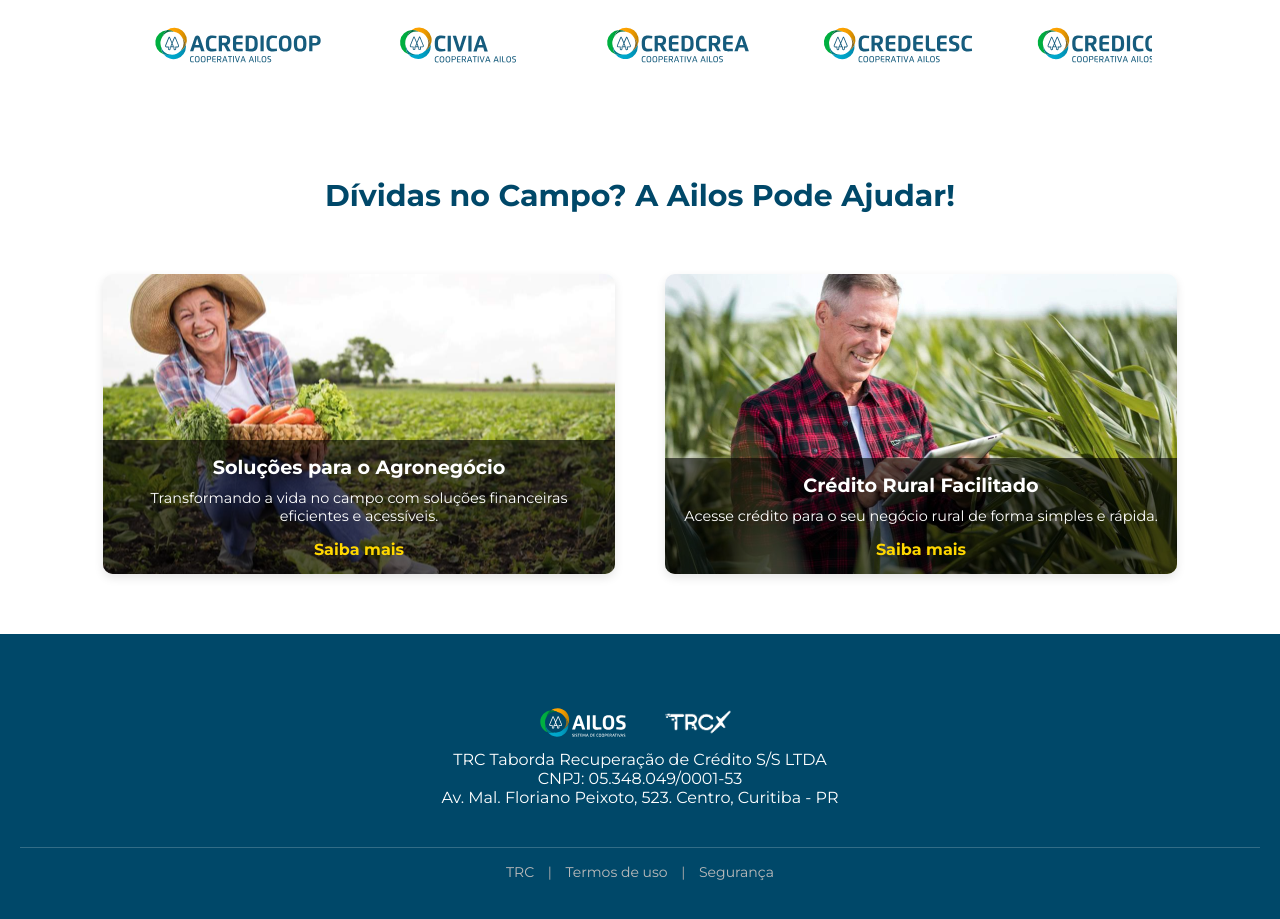
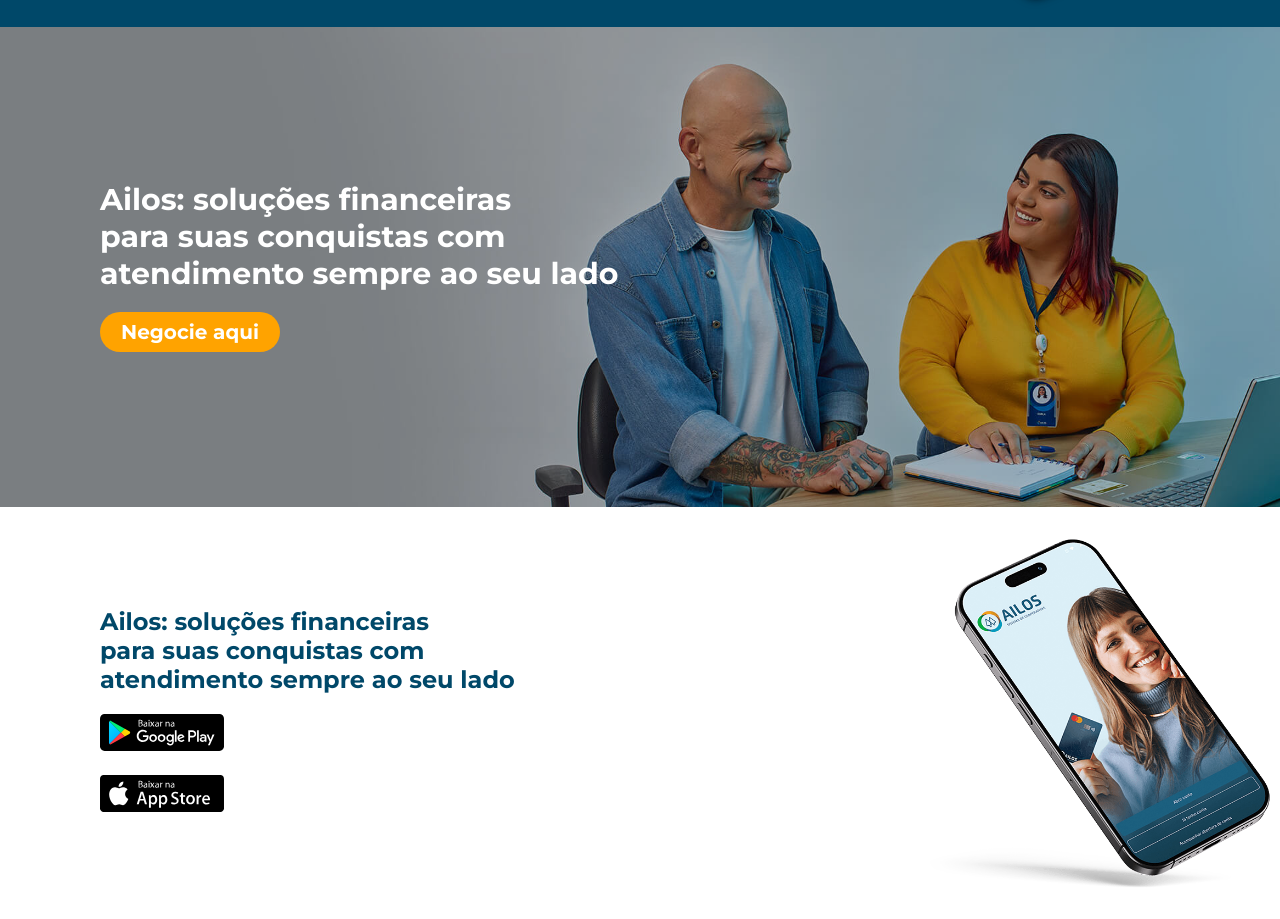
Before and after one commit to jhozera/ailos, a plain HTML site: page index.html in a window 1280 px wide. Shown: the part 2368-3287 px from the top of the page. Drawn offline with Linux system fonts and the light colour scheme.

Commit message:
Add files via upload

```diff
--- a/index.html
+++ b/index.html
@@ -103,10 +103,46 @@
 
         <section class="cartoes">
             <div class="textt">
-               <h2>Caminho rápido para<br> regularização do seu<br> cartão Ailos</h2>
+               <h2>Caminho rápido para<br> regularização do seu cartão Ailos</h2>
                 <a href="#site">Negocie aqui</a>
             </div>
             <img src="./imagem/Banner cartao.png">
+        </section>
+
+        <section>
+            <div class="banner-desp">
+                <img src="./imagem/banner emprestimo.jpg" alt="Banner" class="banner-img">
+                <div class="texte">
+                    <h1>Ailos: soluções financeiras<br> para suas conquistas com <br> atendimento sempre ao seu lado</h1>
+                    <a href="#site">Negocie aqui</a>
+                </div>
+            </div>
+        </section>
+
+        <section>
+            <div class="banner-mobile">
+                <img src="./imagem/ailos emprestimo mobile.jpg" alt="Banner" class="banner-img">
+                <div class="texte">
+                    <h1>Ailos: soluções financeiras<br> para suas conquistas com <br> atendimento sempre ao seu lado</h1>
+                    <a href="#site">Negocie aqui</a>
+                </div>
+            </div>
+        </section>
+
+        <section>
+            <div class="banner-app">
+                <div class="textte">
+                    <h1>Ailos: soluções financeiras<br> para suas conquistas com <br> atendimento sempre ao seu lado</h1>
+
+        <a href="https://play.google.com/store/apps/details?id=br.coop.cecred.cecredmobile&hl=pt_BR">
+            <img src="imagem/googleplay.svg">
+         </a>
+         <a href="https://apps.apple.com/br/app/ailos-cooperativas-de-cr%C3%A9dito/id942967288">
+             <img src="imagem/appstore.svg">
+         </a>
+                </div>
+                <img src="./imagem/celular app.png" alt="Banner" class="banner-img">
+            </div>
         </section>
 
         <section class="carousel-container">
@@ -157,6 +193,22 @@
                         <a href="#">Saiba mais</a>
                     </div>
                 </div>
+                <div class="rural3">
+                    <img src="./imagem/trator1.png" alt="Imagem Rural 1">
+                    <div class="overlay">
+                        <h3>Crédito Rural Facilitado</h3>
+                        <p>Acesse crédito para o seu negócio rural de forma simples e rápida.</p>
+                        <a href="#">Saiba mais</a>
+                    </div>
+                </div>
+                <div class="rural4">
+                    <img src="./imagem/trator.png" alt="Imagem Rural 1">
+                    <div class="overlay">
+                        <h3>Crédito Rural Facilitado</h3>
+                        <p>Acesse crédito para o seu negócio rural de forma simples e rápida.</p>
+                        <a href="#">Saiba mais</a>
+                    </div>
+                </div>
             </div>
         </section>
 
--- a/style.css
+++ b/style.css
@@ -167,7 +167,7 @@ body {
 .cartoes{
     display: flex;
     align-items: center;
-    justify-content: space-around;
+    justify-content: space-between;
     background-color: #004869;
     gap: 150px;
 }
@@ -188,7 +188,7 @@ body {
     gap: 20px;
     color: #fff;
     font-family: 'Montserrat', Arial, sans-serif;
-    padding: 40px;
+    padding: 100px;
 }
 
 
@@ -398,10 +398,11 @@ footer {
     flex-wrap: wrap;
     margin-top: 20px;
     transition: transform 0.3s ease;
+    padding: 25px;
 
 }
 
-.rural1, .rural2 {
+.rural1, .rural2, .rural3, .rural4 {
     position: relative;
     flex: 1;
     max-width: 40%;
@@ -414,7 +415,7 @@ footer {
 
 }
 
-.rural1 img, .rural2 img {
+.rural1 img, .rural2 img, .rural3 img, .rural4 img {
     width: 100%;
     height: 100%;
     object-fit: cover;
@@ -457,12 +458,12 @@ footer {
     color: #004869;
 }
 
-.rural1:hover, .rural2:hover {
+.rural1:hover, .rural2:hover, .rural3:hover, .rural4:hover {
     transform: scale(1.05);
     transition: 1.0s;
 }
 
-.rural1:hover img, .rural2:hover img {
+.rural1:hover img, .rural2:hover img, .rural3:hover img, .rural4:hover img {
     transform: scale(1.1);
     transition: 1.0s;
 
@@ -510,27 +511,178 @@ footer {
 }
 
 
-/* Define o tamanho da barra de rolagem */
 ::-webkit-scrollbar {
-    width: 12px; /* largura da barra de rolagem vertical */
-    height: 12px; /* altura da barra de rolagem horizontal */
+    width: 12px;
+    height: 12px;
 }
 
-/* Define o estilo da parte da barra de rolagem que é movida */
 ::-webkit-scrollbar-thumb {
-    background-color: #f39c12; /* cor do polegar */
+    background-color: #f39c12;
 }
 
-/* Define o estilo da parte da barra de rolagem que não é movida */
 ::-webkit-scrollbar-track {
-    background-color: #f1f1f1; /* cor da trilha */
+    background-color: #f1f1f1;
 }
 
-/* Adiciona efeito de hover ao polegar */
 ::-webkit-scrollbar-thumb:hover {
     background-color: #004869;
 }
 
+.banner-desp {
+    position: relative;
+    display: flex;
+    align-items: center;
+    justify-content: space-between;
+    color: white;
+    height: 60vh;
+    overflow: hidden;
+}
+
+.banner-desp img {
+    position: absolute;
+    width: 100%;
+    height: 100%;
+    object-fit: cover;
+    z-index: -1;
+}
+
+.banner-desp::before {
+    content: '';
+    position: absolute;
+    top: 0;
+    left: 0;
+    width: 100%;
+    height: 100%;
+    background-color: rgba(0, 0, 0, 0.2);
+}
+
+.texte {
+    display: flex;
+    flex-direction: column;
+    gap: 20px;
+    color: #fff;
+    font-family: 'Montserrat', Arial, sans-serif;
+    padding: 100px;
+    z-index: 1;
+}
+
+.texte h1 {
+    font-size: 30px;
+}
+
+.texte a {
+    display: flex;
+    color: #fff;
+    border-radius: 20px;
+    background-color: #ffa300;
+    text-decoration: none;
+    width: 180px;
+    height: 40px;
+    align-items: center;
+    justify-content: center;
+    font-weight: bold;
+    font-size: 20px;
+}
+
+.texte a:hover {
+    background-color: #0e9bdd;
+}
+
+.banner-mobile {
+    position: relative;
+    display: flex;
+    align-items: center;
+    justify-content: center;
+    color: white;
+    height: 60vh;
+    overflow: hidden;
+}
+
+.banner-mobile img {
+    position: absolute;
+    width: 100%;
+    height: 100%;
+    object-fit: cover;
+    z-index: -1;
+}
+
+.banner-mobile::before {
+    content: '';
+    position: absolute;
+    top: 0;
+    left: 0;
+    width: 100%;
+    height: 100%;
+    background-color: rgba(0, 0, 0, 0.2);
+}
+
+.banner-app{
+    display: flex;
+    align-items: center;
+    justify-content: space-between;
+    background-color: #fff;
+    gap: 150px;
+}
+
+.banner-app img{
+    width: 30%;
+    transition: transform 0.5s ease;
+}
+
+.textte{
+    display: flex;
+    flex-direction: column;
+    gap: 20px;
+    color: #004869;
+    font-family: 'Montserrat', Arial, sans-serif;
+    padding: 100px;
+}
+
+
+.textte h2{
+    font-size: 30px;
+}
+/*
+.textte a{
+    display: flex;
+    color: #fff;
+    border-radius: 20px;
+    background-color: #ffa300;
+    text-decoration: none;
+    width: 180px;
+    height: 40px;
+    align-items: center;
+    justify-content: center;
+    font-weight: bold;
+    font-size: 20px;
+} */
+
+.textte a:hover{
+    transform: scale(1.05);
+    transition: 1.0s;
+}
+
+
+
+@media (min-width:1300px){
+    .banner-mobile{
+        display: none;
+    }
+}
+
+@media (min-width: 1025px) and (max-width:1299px){
+    .banner-mobile{
+        display: none;
+    }
+}
+
+@media  (min-width: 769px) and (max-width:1024px){
+    .banner-mobile{
+        display: none;
+    }
+
+
+}
 
 @media (max-width: 768px) {
     .rural {
@@ -538,13 +690,11 @@ footer {
         align-items: center;
     }
 
-    .rural1, .rural2 {
+    .rural1, .rural2, .rural3, .rural4 {
         max-width: 80%;
         height: 250px;
     }
-}
 
-@media (max-width: 768px) {
     .box {
         width: 100%;
     }
```
Also changed, not shown: imagem/ailos emprestimo mobile.jpg (added), imagem/appstore.svg (added), imagem/banner emprestimo.jpg (added), imagem/celular app.png (added), imagem/googleplay.svg (added), imagem/trator1.png (added), 1 other file.
